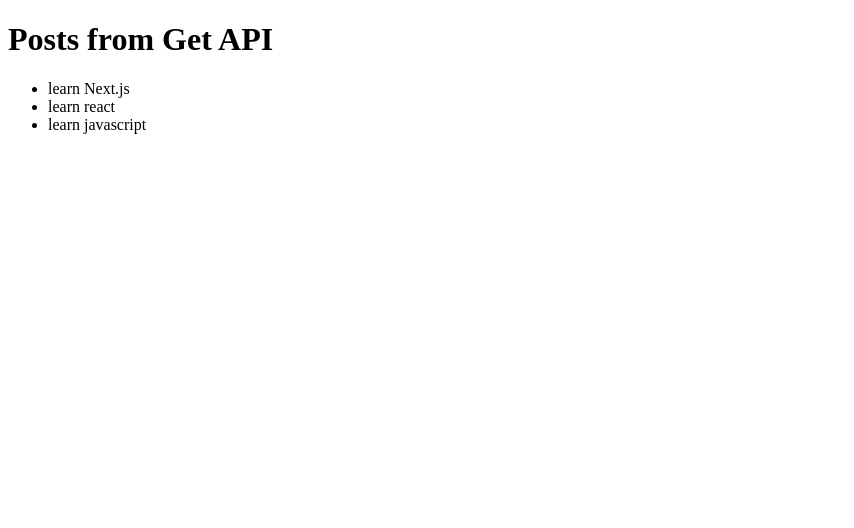
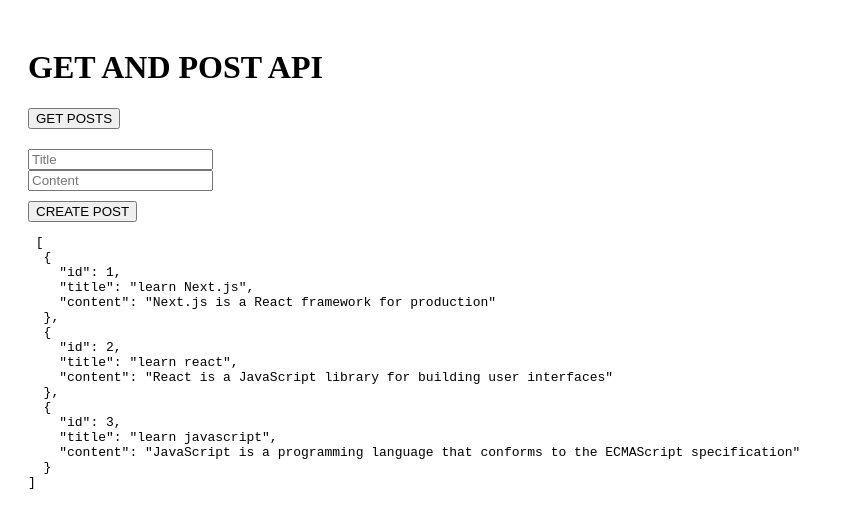
Before and after one commit to RoumesaShabbir-45/next.js-practice, a Next.js app: page / in a window 1280 px wide. Shown: the top 528 px of the page, without its empty margins (0-854 px from the left). Built offline with nearby package versions, Linux system fonts and the light colour scheme.

Commit message:
add new post and push new post

```diff
--- a/app/api/posts/route.ts
+++ b/app/api/posts/route.ts
@@ -1,6 +1,6 @@
 import {NextResponse}from"next/server";
 
-const posts = [
+let posts = [
     {id:1,title:"learn Next.js",content:"Next.js is a React framework for production"},
     {id:2,title:"learn react",content:"React is a JavaScript library for building user interfaces"},
     {id:3,title:"learn javascript",content:"JavaScript is a programming language that conforms to the ECMAScript specification"},
@@ -13,6 +13,13 @@
 //post api
 export async function POST(request: Request) {
     const body = await request.json();
+
+    const newPost = {
+        id: posts.length + 1,
+        title: body.title,
+        content: body.content
+    }
+    posts.push(newPost);
     return NextResponse.json({
         message: "Post created successfully",
         post: body,
--- a/app/page.tsx
+++ b/app/page.tsx
@@ -1,16 +1,61 @@
-import { Key, ReactElement, JSXElementConstructor, ReactNode, ReactPortal } from "react";
+"use client";
 
-export default async function HomePage(){
-    const response = await fetch("http://localhost:3000/api/posts");
-    const posts = await response.json();
-  return(
-        <div>
-            <h1>Posts from Get API</h1>
-            <ul>
-                {posts.map(post => (
-                    <li key={post.id}>{post.title}</li>
-                ))}
-            </ul>
+import { useEffect, useState } from "react";
+
+type Post = {
+    id: number;
+    title: string;
+    content: string;
+};
+export default function HomePage() {
+    const [posts, setPosts] = useState<Post[]>([]);
+    const [title, setTitle] = useState("");
+    const [content, setContent] = useState("");
+
+    async function getPosts() {
+        const response = await fetch("/api/posts");
+        const data = await response.json();
+        setPosts(data);
+    }
+
+    async function createPost() {
+        const response = await fetch("/api/posts", {
+            method: "POST",
+            headers: {
+                "Content-Type": "application/json",
+            },
+            body: JSON.stringify({ title, content }),
+        });
+         setTitle("");
+        setContent("");
+        getPosts();
+    }
+      useEffect(() => {
+        getPosts();
+    }, []);
+
+    return (
+        <div style={{ padding:20}}>
+            <h1>GET AND POST API</h1>
+            <button onClick={getPosts}> GET POSTS</button>
+
+             <div style={{ marginTop:20 }}></div>
+             <input
+                placeholder="Title"
+                value={title}
+                onChange={(e) => setTitle(e.target.value)}
+                />
+             <br />
+             <input
+                placeholder="Content"
+                value={content}
+                onChange={(e) => setContent(e.target.value)}
+                 />
+             <br />
+             <div style ={{ marginTop:10 }}>
+                <button onClick={createPost}>CREATE POST</button>
+             </div>
+             <pre> {JSON.stringify(posts,null,2)}</pre>
         </div>
     );
 }
```
